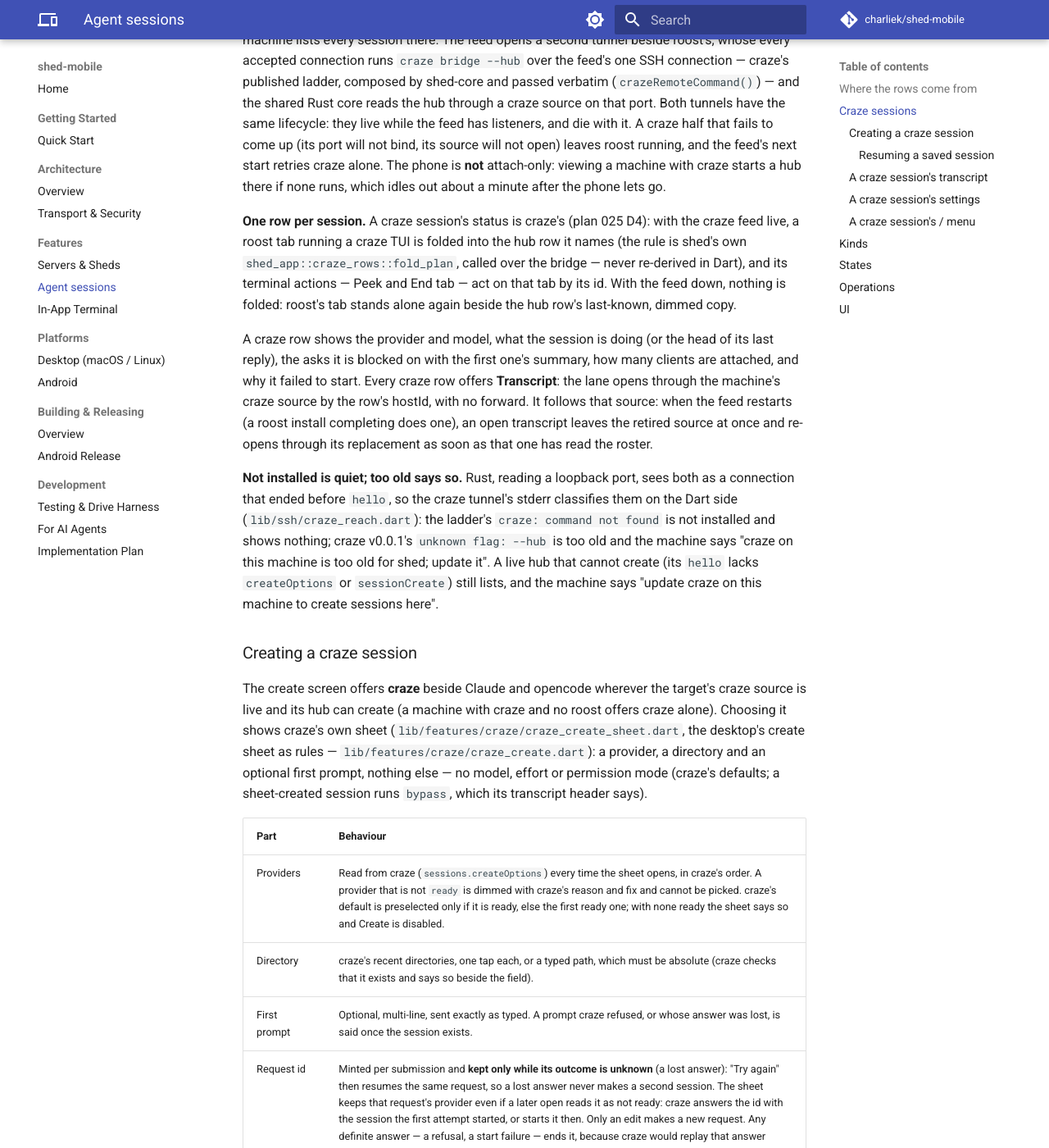
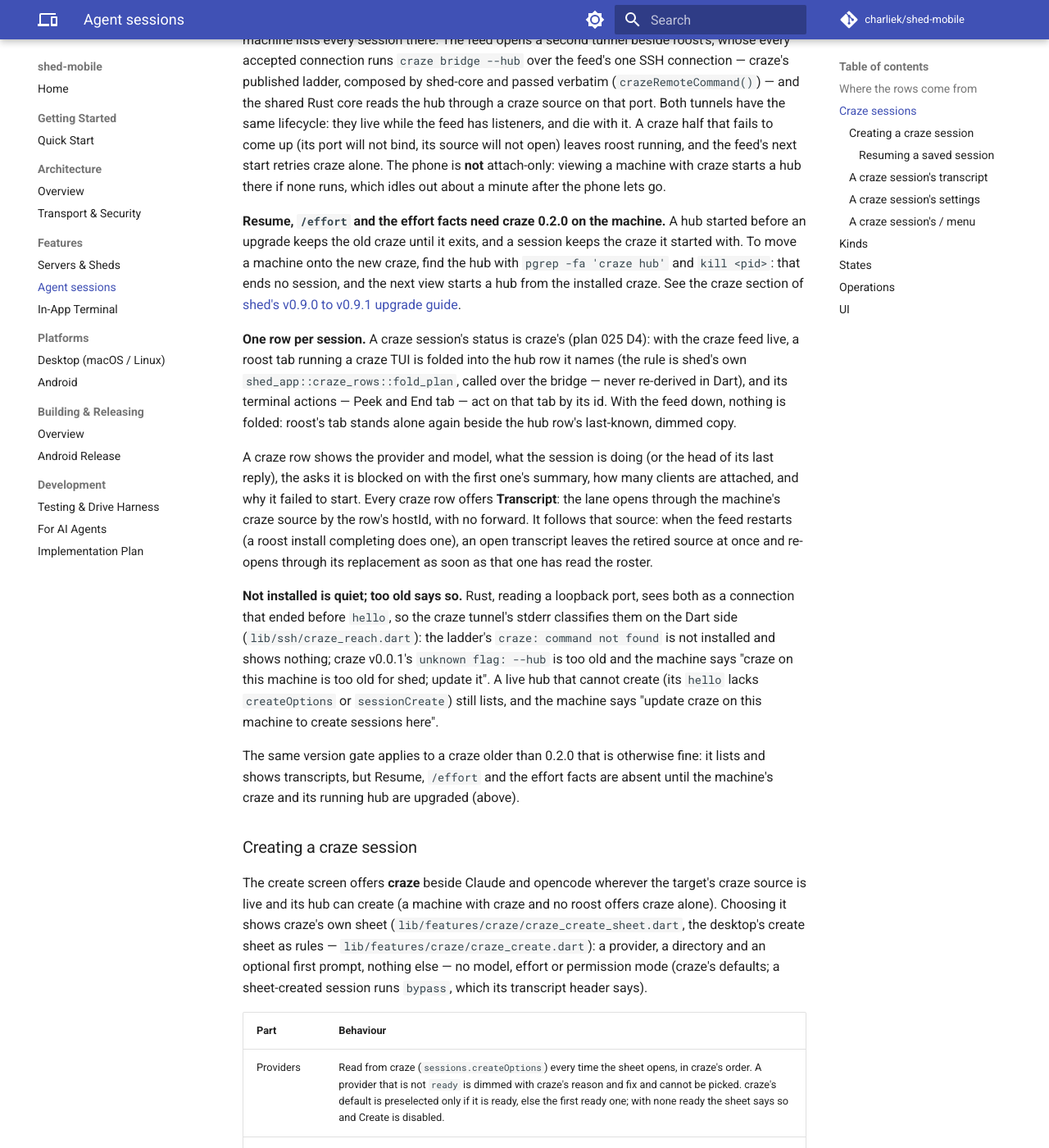
Before and after one commit to charliek/shed-mobile, an MkDocs documentation site: the page built from docs/features/rc-sessions.md, in a window 1280 px wide and 1400 px high, scrolled down 983 px. Shown: the whole window at 82% size. Built offline with MkDocs 1.6.1 and Material for MkDocs 9.7.7, drawn with Linux system fonts in a browser that asks for light colours; comment, search, counter and statistics services are not loaded.

Commit message:
docs: craze 0.2.0 on the machine for Resume and /effort; plan 033 progress
rc-sessions.md: Resume, /effort and the effort facts need craze 0.2.0
on the machine. A hub started before an upgrade keeps the old craze
until it exits (`pgrep -fa 'craze hub'`, `kill <pid>` — no session
ends), and a session keeps the craze it started with. A 0.1.x craze
otherwise works, without those features. Links shed's v0.9.0→v0.9.1
upgrade guide.

PROGRESS.md: a plan 033 entry (M1 keep-focus, M2 this doc; no shed
re-pin — shed's plan 033 PR changes no code the phone links).

Review (covers M1–M2): CodeRabbit CLI, one minor finding on M1, not
adopted: it asked `_refocus` to yield when another, non-scope node holds
the primary focus (the lane screen's only other field is a question
card's custom answer). Disabling the composer makes Flutter unfocus it
with `previouslyFocusedChild`, which can land on exactly that field, so
"another field is focused" cannot tell the user's choice from Flutter's
fallback; honouring it would leave the keyboard on the question card
after a plain send. The previous error-only restore also requested
focus unconditionally.
review: coderabbit-cli 0.7.6 (covers M1–M2; codex gpt-6.1-sol at capacity, exit 7; cursor/grok returned empty twice)
simplify: no (docs)

Co-Authored-By: Claude Opus 5.5 <noreply@anthropic.com>
Claude-Session: https://claude.ai/code/session_01F3JRhAK1VLzmvSgWBt79r5

```diff
--- a/docs/features/rc-sessions.md
+++ b/docs/features/rc-sessions.md
@@ -46,6 +46,13 @@ retries craze alone. The phone is **not** attach-only: viewing a machine with
 craze starts a hub there if none runs, which idles out about a minute after the
 phone lets go.
 
+**Resume, `/effort` and the effort facts need craze 0.2.0 on the machine.** A hub
+started before an upgrade keeps the old craze until it exits, and a session
+keeps the craze it started with. To move a machine onto the new craze, find the
+hub with `pgrep -fa 'craze hub'` and `kill <pid>`: that ends no session, and
+the next view starts a hub from the installed craze. See the craze section of
+[shed's v0.9.0 to v0.9.1 upgrade guide](https://charliek.github.io/shed/upgrades/v0.9.0-to-v0.9.1/).
+
 **One row per session.** A craze session's status is craze's (plan 025 D4): with
 the craze feed live, a roost tab running a craze TUI is folded into the hub
 row it names (the rule is shed's own `shed_app::craze_rows::fold_plan`, called
@@ -70,6 +77,11 @@ classifies them on the Dart side (`lib/ssh/craze_reach.dart`): the ladder's
 too old for shed; update it". A live hub that cannot create (its `hello` lacks
 `createOptions` or `sessionCreate`) still lists, and the machine says "update
 craze on this machine to create sessions here".
+
+The same version gate applies to a craze older than 0.2.0 that is otherwise
+fine: it lists and shows transcripts, but Resume, `/effort` and the effort
+facts are absent until the machine's craze and its running hub are upgraded
+(above).
 
 ### Creating a craze session
 
```
Also changed, not shown: PROGRESS.md (+14 -0 lines).
